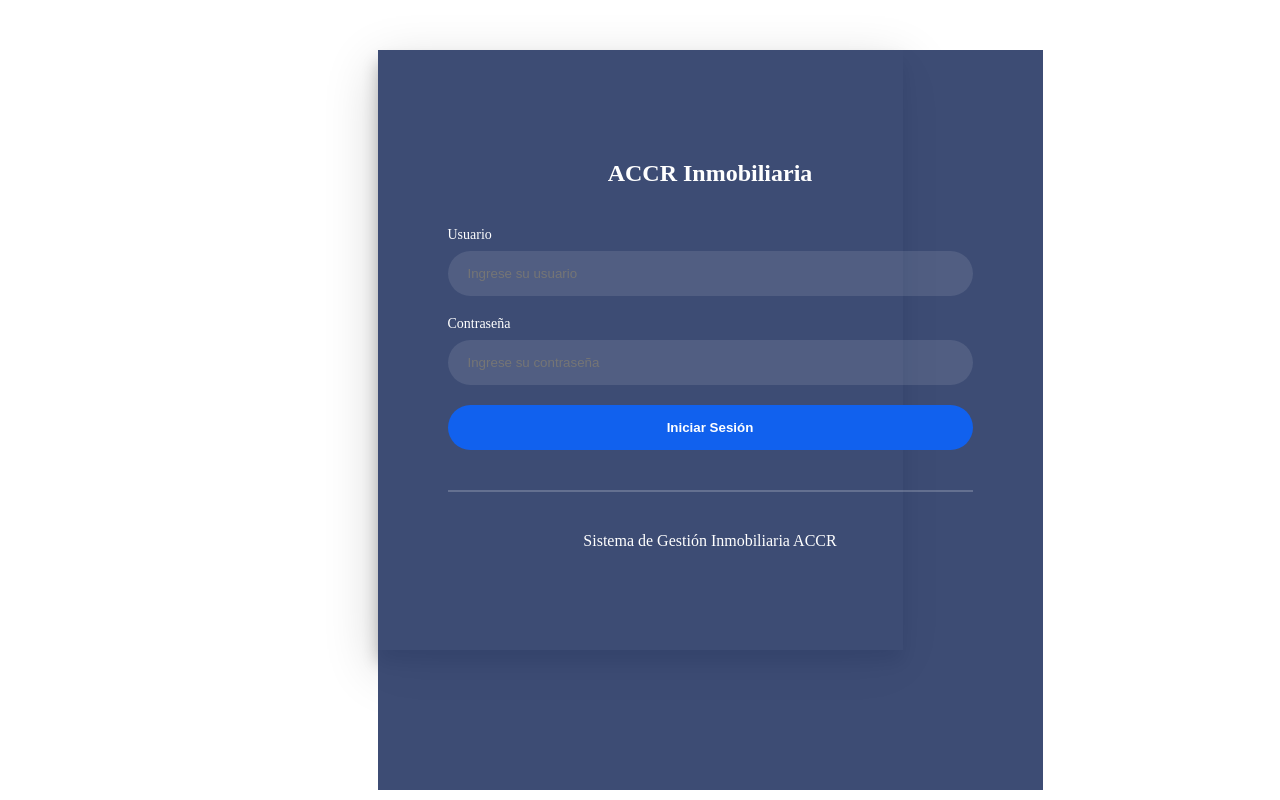
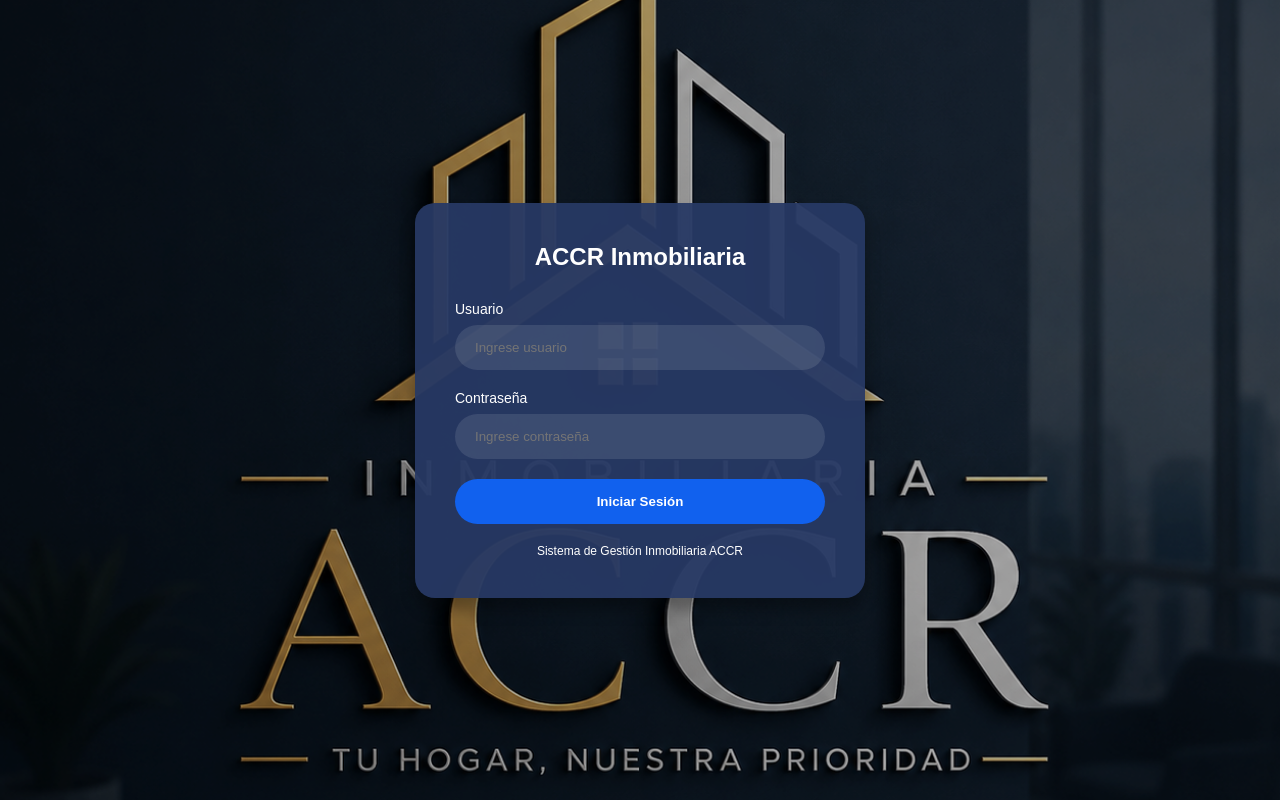
Before and after one commit to AaronChicaiza/inmobiliaria, a Django app: page / in a window 1280 px wide. Run offline with Django 5.2, Linux system fonts and the light colour scheme.

Commit message:
login fondo

```diff
--- a/inmobiliaria/templates/editarContrato.html
+++ b/inmobiliaria/templates/editarContrato.html
@@ -34,6 +34,10 @@
                     <b>Plazo (meses):</b>
                     <input value="{{ contrato.plazo_meses }}" required class="form-control" type="number" name="plazo_meses">
                     <br>
+
+                    <b>¿Requiere aval o fiador?</b>
+                    <input type="checkbox" name="requiere_aval" value="1">
+                    <br><br>
 
                     <b>Archivo Actual:</b>
                     <br>
--- a/inmobiliaria/templates/login.html
+++ b/inmobiliaria/templates/login.html
@@ -1,138 +1,84 @@
+{% load static %}
+<!DOCTYPE html>
+<html lang="es">
+<head>
+    <meta charset="UTF-8">
+    <meta name="viewport" content="width=device-width, initial-scale=1.0">
+    <title>Login - ACCR Inmobiliaria</title>
+    <style>
+        * { box-sizing: border-box; }
 
-<style>
-.login-wrap{
-    width:100%;
-    margin:50px auto;
-    max-width:525px;
-    min-height:600px;
-    position:relative;
-
-    background-size:cover;
-    box-shadow:0 12px 15px 0 rgba(0,0,0,.24),
-               0 17px 50px 0 rgba(0,0,0,.19);
+        body {
+            /* cover hace que la imagen se estire para llenar toda la pantalla */
+            background-image: url('{% static "images/accr.png" %}');
+            background-size: cover;
+            background-position: center;
+            background-repeat: no-repeat;
+            background-attachment: fixed;
+            margin: 0;
+            padding: 20px;
+            min-height: 100vh;
+            display: flex;
+            justify-content: center;
+            align-items: center;
+            font-family: 'Poppins', sans-serif;
         }
 
-.login-html{
-    width:100%;
-    height:100%;
-    position:absolute;
-    padding:90px 70px 50px 70px;
-    background:rgba(40,57,101,.9);
+        /* Capa oscura suave (0.3) para que el logo brille pero se lea el login */
+        body::before {
+            content: "";
+            position: fixed;
+            top: 0; left: 0; width: 100%; height: 100%;
+            background: rgba(0, 0, 0, 0.3);
+            z-index: -1;
         }
 
-.login-html h2{
-    color:#fff;
-    text-align:center;
-    margin-bottom:40px;
+        .login-wrap {
+            width: 100%;
+            max-width: 450px;
+            background: rgba(40, 57, 101, 0.95);
+            padding: 40px;
+            border-radius: 20px;
+            box-shadow: 0 12px 15px 0 rgba(0,0,0,.3);
+            margin: auto;
         }
 
-.login-form .group{
-    margin-bottom:20px;
-}
+        .login-wrap h2 { color: #fff; text-align: center; margin-bottom: 30px; margin-top: 0; }
+        .group { margin-bottom: 20px; }
+        .label { color: #fff; font-size: 14px; margin-bottom: 8px; display: block; }
+        .input { width: 100%; padding: 15px 20px; border-radius: 25px; border: none; background: rgba(255,255,255,.1); color: #fff; }
+        .button { width: 100%; padding: 15px; border-radius: 25px; border: none; background: #1161ee; color: #fff; font-weight: bold; cursor: pointer; transition: 0.3s; }
+        .button:hover { background: #0d4dc7; }
+        .error-box { background: #dc3545; color: white; padding: 10px; border-radius: 10px; text-align: center; margin-bottom: 20px; }
+        .foot-lnk { text-align: center; color: white; margin-top: 20px; font-size: 12px; }
+    </style>
+</head>
+<body>
 
-.login-form .group .label{
-    color:#fff;
-    font-size:14px;
-    margin-bottom:8px;
-    display:block;
-}
-
-.login-form .group .input{
-    width:100%;
-    color:#fff;
-    display:block;
-    border:none;
-    padding:15px 20px;
-    border-radius:25px;
-    background:rgba(255,255,255,.1);
-}
-
-.login-form .group .button{
-    width:100%;
-    border:none;
-    padding:15px 20px;
-    border-radius:25px;
-    background:#1161ee;
-    color:#fff;
-    font-weight:bold;
-    cursor:pointer;
-}
-
-.login-form .group .button:hover{
-    background:#0d4dc7;
-}
-
-.error-box{
-    background:#dc3545;
-    color:white;
-    padding:10px;
-    border-radius:10px;
-    text-align:center;
-    margin-bottom:20px;
-}
-
-.hr{
-    height:2px;
-    margin:40px 0;
-    background:rgba(255,255,255,.2);
-}
-
-.foot-lnk{
-    text-align:center;
-    color:white;
-}
-</style>
-
-<div class="container">
     <div class="login-wrap">
-        <div class="login-html">
-
         <h2>ACCR Inmobiliaria</h2>
 
         {% if error %}
-                <div class="error-box">
-                    {{ error }}
-                </div>
+            <div class="error-box">{{ error }}</div>
         {% endif %}
 
         <form method="POST">
             {% csrf_token %}
-
-                <div class="login-form">
-
             <div class="group">
                 <label class="label">Usuario</label>
-                        <input type="text"
-                               name="username"
-                               class="input"
-                               placeholder="Ingrese su usuario"
-                               required>
+                <input type="text" name="username" class="input" placeholder="Ingrese usuario" required>
             </div>
-
             <div class="group">
                 <label class="label">Contraseña</label>
-                        <input type="password"
-                               name="password"
-                               class="input"
-                               placeholder="Ingrese su contraseña"
-                               required>
+                <input type="password" name="password" class="input" placeholder="Ingrese contraseña" required>
             </div>
-
             <div class="group">
-                        <button type="submit" class="button">
-                            Iniciar Sesión
-                        </button>
-                    </div>
-
-                    <div class="hr"></div>
-
-                    <div class="foot-lnk">
-                        Sistema de Gestión Inmobiliaria ACCR
-                    </div>
-
+                <button type="submit" class="button">Iniciar Sesión</button>
             </div>
         </form>
 
+        <div class="foot-lnk">Sistema de Gestión Inmobiliaria ACCR</div>
     </div>
-    </div>
-</div>
+
+</body>
+</html>
--- a/inmobiliaria/templates/plantillaPrincipal.html
+++ b/inmobiliaria/templates/plantillaPrincipal.html
@@ -52,9 +52,9 @@
 
                         <div class="col-md pr-4 d-flex topper align-items-center">
                             <div class="icon mr-2 d-flex justify-content-center align-items-center">
-                                <span class="icon-paper-plane"></span>
+
                             </div>
-                            <span class="text">info@accr.com</span>
+
                         </div>
                     </div>
                 </div>
@@ -66,7 +66,7 @@
     <nav class="navbar navbar-expand-lg navbar-dark bg-dark ftco_navbar">
         <div class="container">
 
-            <a class="navbar-brand" href="/">ACCR</a>
+            <a class="navbar-brand" href="{% url 'inicio' %}">ACCR</a>
 
             <button class="navbar-toggler" type="button" data-toggle="collapse" data-target="#ftco-nav">
                 <span class="oi oi-menu"></span> Menu
```
Also changed, not shown: inmobiliaria/templates/nuevoContrato.html (+8 -8 lines), inmobiliaria/templates/reporteIngresos.html (+58 -0 lines), ACCR/static/images/accr.png (added), base_inmobiliaria.db, inmobiliaria/models.py (line endings or trailing spaces). Lines whose indentation alone changed are shown as unchanged.
